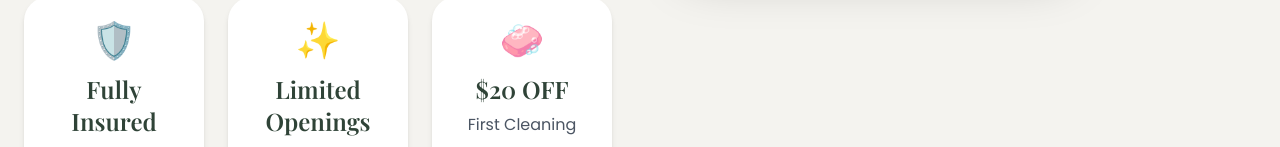
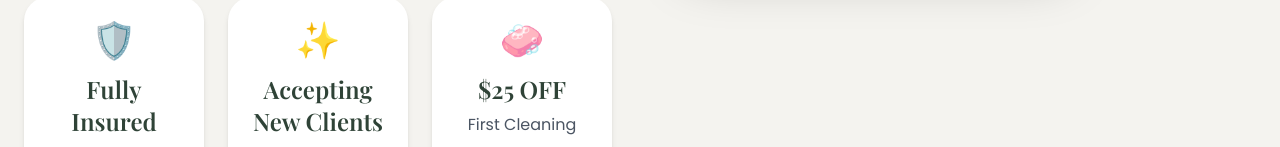
Before and after one commit to CozyNest26/cozynest-cleaning, a React (Vite) app in the folder cozynest-cleaning/: page / in a window 1280 px wide. Shown: the part 793-940 px from the top of the page. Built offline with nearby package versions, Linux system fonts and the light colour scheme.

Commit message:
Update App.jsx

```diff
--- a/cozynest-cleaning/src/App.jsx
+++ b/cozynest-cleaning/src/App.jsx
@@ -104,7 +104,7 @@ export default function App() {
     <div className="text-4xl mb-3">✨</div>
 
     <h3 className="text-2xl font-semibold text-[#2f4337]">
-      Limited Openings
+      Accepting New Clients
     </h3>
 
     <p className="text-gray-600 mt-2">
@@ -116,7 +116,7 @@ export default function App() {
     <div className="text-4xl mb-3">🧼</div>
 
     <h3 className="text-2xl font-semibold text-[#2f4337]">
-      $20 OFF
+      $25 OFF
     </h3>
 
     <p className="text-gray-600 mt-2">
```
